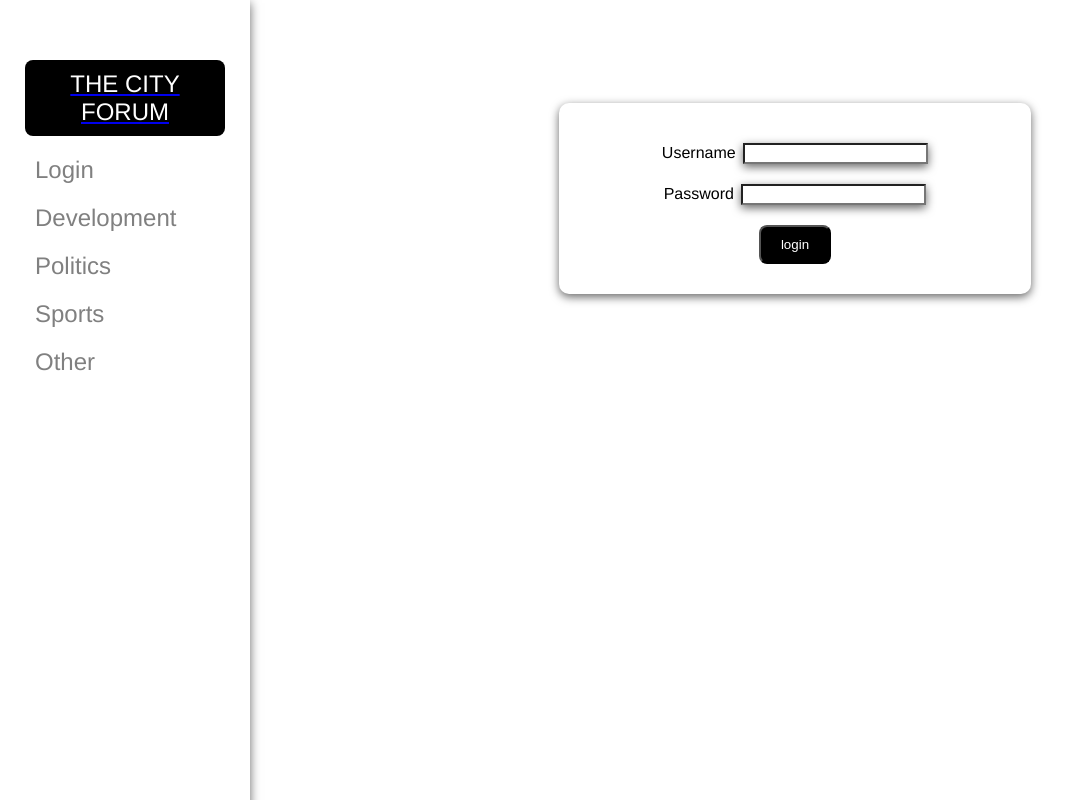
After one commit to mforte215/The-City-Forum, a Django app: page /login/ in a window 1280 px wide. The commit adds this page. Shown: the whole page, without its empty margins (0-1075 px from the left). Run offline with Django 4.2, Linux system fonts and the light colour scheme.

Commit message:
added first login functionality

```diff
--- a/cityforum/cityforum/urls.py
+++ b/cityforum/cityforum/urls.py
@@ -7,4 +7,6 @@ urlpatterns = [
     path('', views.index, name='index'),
     path('forum/<str:title>', views.forumView, name='forum'),
     path('forum/<str:title>/<slug:slug>', views.threadView, name='thread'),
+    path('login/', views.loginView, name='login'),
+    path('logout/', views.logoutView, name='logout'),
 ]
--- a/cityforum/forum/static/forum/css/style.css
+++ b/cityforum/forum/static/forum/css/style.css
@@ -141,3 +141,37 @@ body {
   width: 80%;
   margin: auto;
 }
+
+/* LOGIN */
+.login-container {
+  margin-top: 10%;
+  width: 40%;
+  box-shadow: 0 3px 10px rgb(0 0 0 / 0.6);
+  margin-left: 30%;
+  margin-right: 30%;
+  padding: 30px;
+  border-radius: 10px;
+}
+
+.form-control {
+  padding: 10px;
+}
+
+.form-control input {
+  box-shadow: 0 3px 10px rgb(0 0 0 / 0.6);
+}
+
+.form-control label {
+  margin-right: 3px;
+}
+
+.login-btn {
+  background-color: black;
+  color: white;
+  margin-top: 10px;
+  padding-left: 20px;
+  padding-right: 20px;
+  padding-top: 10px;
+  padding-bottom: 10px;
+  border-radius: 8px;
+}
--- a/cityforum/forum/templates/forum/sidebar.html
+++ b/cityforum/forum/templates/forum/sidebar.html
@@ -8,7 +8,11 @@
   </a>
   <div class="link-container">
     <div class="link-area">
-      <a href="/">Login</a>
+      {% if user.is_authenticated %}
+      <a href="{% url 'logout' %}">Logout</a>
+      {% else %}
+      <a href="{% url 'login' %}">Login</a>
+      {% endif %}
     </div>
     <div class="link-area">
       <a href="{% url 'forum' 'Development' %}">Development</a>
--- /dev/null
+++ b/cityforum/forum/templates/registration/login.html
@@ -0,0 +1,20 @@
+{% extends 'forum/base.html' %}
+{% load static %}
+{% block content %}
+<div class="main-content">
+<div class="login-container">
+    <form method="POST">
+        {% csrf_token %}
+        <div class="form-control">
+        <label>Username</label>
+        <input name="user" type="text" />
+        </div>
+        <div class="form-control">
+        <label>Password</label>
+        <input name="word" type="password" />
+        </div>
+        <input class="login-btn" type="submit" value="login" />
+    </form>
+</div>
+</div>
+{% endblock %}
--- a/cityforum/forum/views.py
+++ b/cityforum/forum/views.py
@@ -1,5 +1,8 @@
-from django.shortcuts import render
+from django.shortcuts import render, redirect
 from .models import Forum, Thread
+from django.contrib.auth import authenticate, login, logout
+from django.http import HttpResponseRedirect
+from django.urls import reverse
 
 def index(request):
     if request.method == 'GET':
@@ -18,3 +21,26 @@ def threadView(request, title, slug):
         forum = Forum.objects.get(title=title)
         thread = Thread.objects.get(slug=slug)
         return render(request, 'forum/thread.html', {'thread': thread, 'forum': forum })
+
+def loginView(request):
+    if request.method == 'GET':
+        return render(request, 'registration/login.html')
+    if request.method == 'POST':
+        username = request.POST['user']
+        password = request.POST['word']
+        user = authenticate(request, username=username, password=password)
+        if user is not None:
+            login(request, user)
+            print('SUCCESS')
+            return HttpResponseRedirect(reverse('index'))
+        else:
+            print('FAILURE')
+            return render(request, 'registration/login.html', {})
+
+
+def logoutView(request):
+    logout(request)
+    print('Running logout view')
+    if request.user is not None:
+        print("Something went wrong!")
+    return redirect('login')
```
